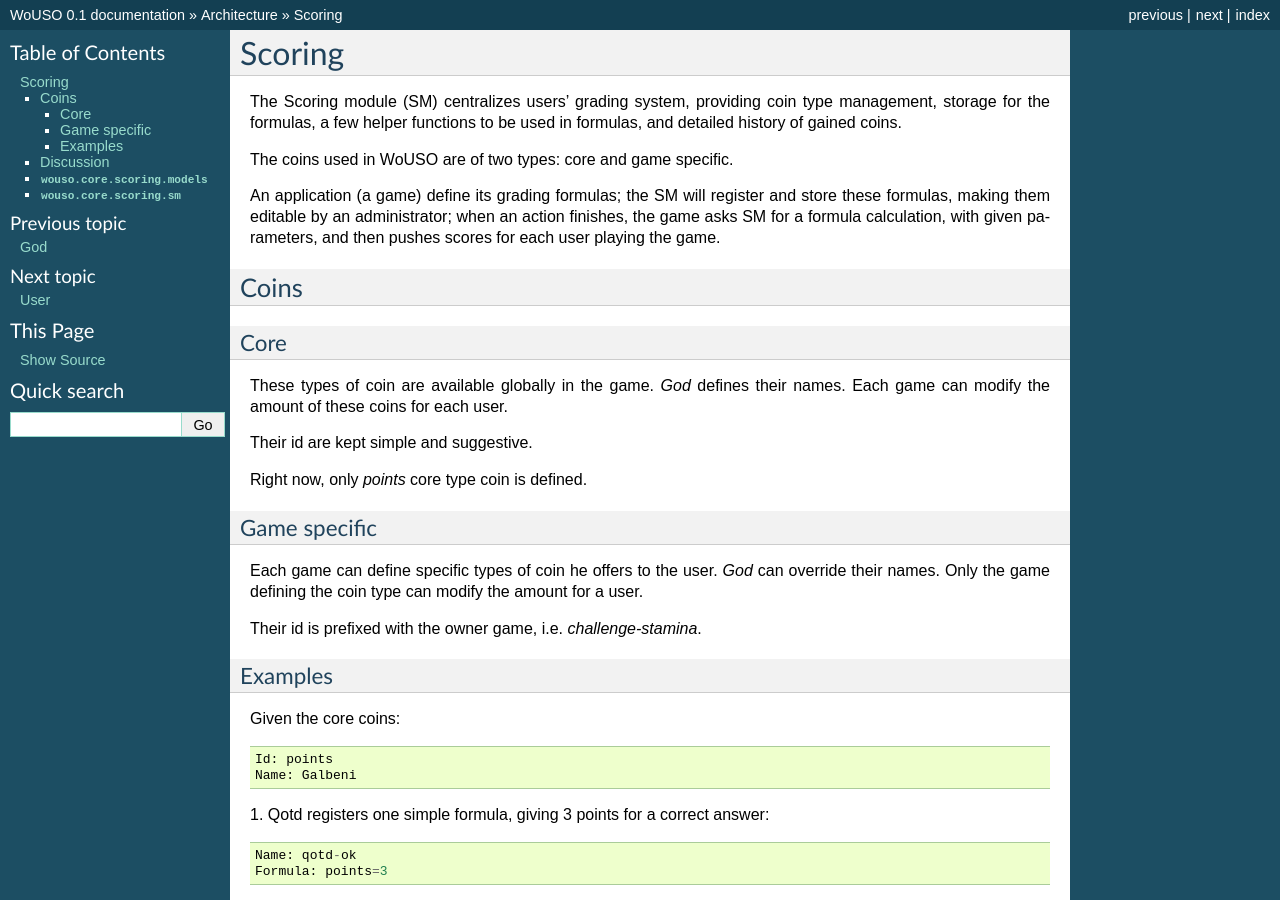
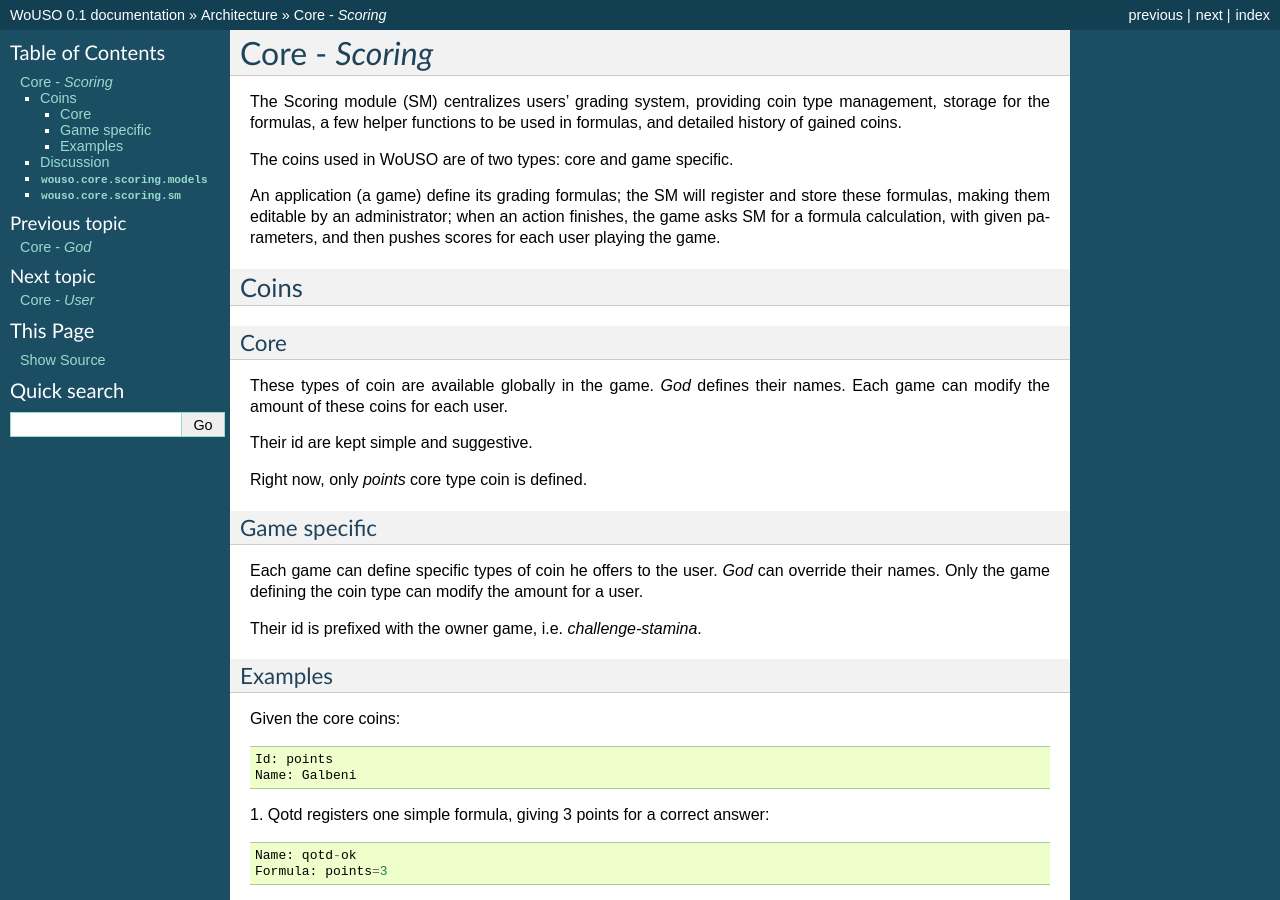
Before and after one commit to rosedu/wouso, a Sphinx documentation site: the page built from docs/architecture/core/scoring.rst, in a window 1280 px wide and 900 px high. Built offline with Sphinx 7.4.7, drawn with Linux system fonts in a browser that asks for light colours.

Commit message:
prepend "core" to title of pages

```diff
--- a/docs/architecture/core/game.rst
+++ b/docs/architecture/core/game.rst
@@ -1,5 +1,5 @@
-Game
-====
+Core - `Game`
+=============
 
 A Game object defines a wouso pluggable game, such as Qotd, Challenge
 and Quest.
--- a/docs/architecture/core/god.rst
+++ b/docs/architecture/core/god.rst
@@ -1,5 +1,5 @@
-God
-===
+Core - `God`
+============
 
 The God module controls world specific content and actions. It is going to be rewritten for every WoUSO edition.
 
--- a/docs/architecture/core/scoring.rst
+++ b/docs/architecture/core/scoring.rst
@@ -1,7 +1,7 @@
 .. _scoring:
 
-Scoring
-=======
+Core - `Scoring`
+================
 
 The Scoring module (SM) centralizes users' grading system, providing
 coin type management, storage for the formulas, a few helper functions
--- a/docs/architecture/core/user.rst
+++ b/docs/architecture/core/user.rst
@@ -1,5 +1,5 @@
-User
-====
+Core - `User`
+=============
 
 The UserProfile is a Django-specific way to extend the User class. In
 WoUSO, we use this to store login information, basic level and title
```
